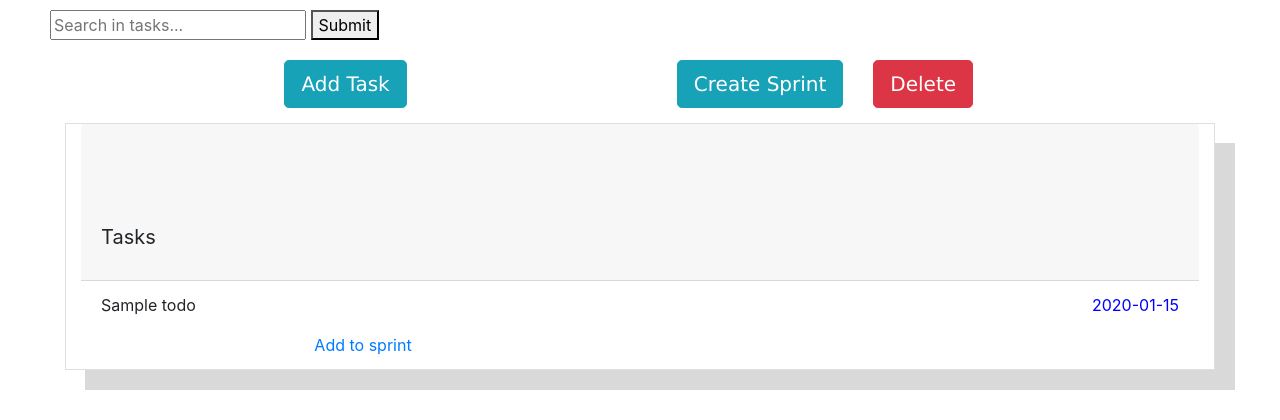
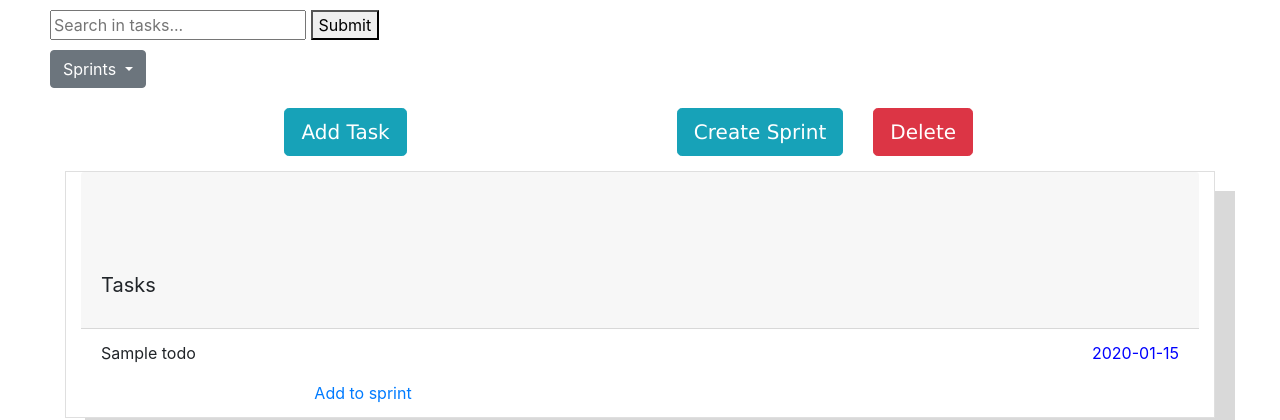
Before and after one commit to SamuilDimitrov/KanbanBoard, a Flask app: template templates/project.html in a window 1280 px wide. Shown: the part 56-476 px from the top of the page. Run offline with Flask 2, Linux system fonts and the light colour scheme; the template is opened without the code that fills it: most values are stand-ins (such as "Sample title", 1, 10 or a date in 2020); some libraries are stand-ins or nearby versions.

Commit message:
Added sprint to projects

```diff
--- a/app.py
+++ b/app.py
@@ -349,10 +349,17 @@ def show_project(project_id):
     else:
         all_tasks = Task.query.filter_by(project_id=project_id).order_by(Task.importance).all()
         result = tasks_schema.dump(all_tasks)
-
-        print(result)
-
-        return render_template("project.html",result=result, project=project)
+        user_sprints = []
+        spirnts = Sprint.query.filter_by(project_id=project_id).all()
+        for i in spirnts:
+            is_connect = Connections_Sprint_User.query.filter_by(sprint_id=i.id, user_id=current_user.id).first()
+            if is_connect:
+                print("current_user.id = ")
+                print(current_user.id)
+                print("i.id = ")
+                print(i.id)
+                user_sprints.append(i)
+        return render_template("project.html",result=result, project=project, spirnts=user_sprints)
 
 
 @app.route('/project_sprint/<int:project_id>/<int:sprint_id>')
--- a/templates/board.html
+++ b/templates/board.html
@@ -57,7 +57,7 @@
 </div>
 <div class="row">
     <div class="col center">
-        <button style="float: left; font-family: Verdana;" type="button" id="delete-button" class="btn btn-danger btn-lg addtask-button"
+        <button style="float: font-family Verdana;" type="button" id="delete-button" class="btn btn-danger btn-lg addtask-button"
             onclick="show_all();">Delete</button>
     </div>
 </div>
--- a/templates/project.html
+++ b/templates/project.html
@@ -55,6 +55,19 @@
         <button type="submit">Submit</button>
     </form>
 </div>
+
+<div style="margin-left: 50px; margin-right: 50px; margin-top: 10px;" class="dropdown">
+    <a class="btn btn-secondary dropdown-toggle" href="#" role="button" id="dropdownMenuLink" data-toggle="dropdown" aria-haspopup="true" aria-expanded="false">
+      Sprints
+    </a>
+
+    <div class="dropdown-menu" aria-labelledby="dropdownMenuLink">
+        {% for sprint in spirnts %}
+            <a class="dropdown-item" href="{{url_for('show_sprint',project_id=project.id,sprint_id=sprint.id)}}">{{sprint.name}}</a>
+        {% endfor %}
+    </div>
+  </div>
+
 <div class="row">
     <div class="col center">
         <button style="float: right; font-family: Verdana;" type="button" class="btn btn-info btn-lg addtask-button" data-toggle="modal"
```
Also changed, not shown: database.db.
